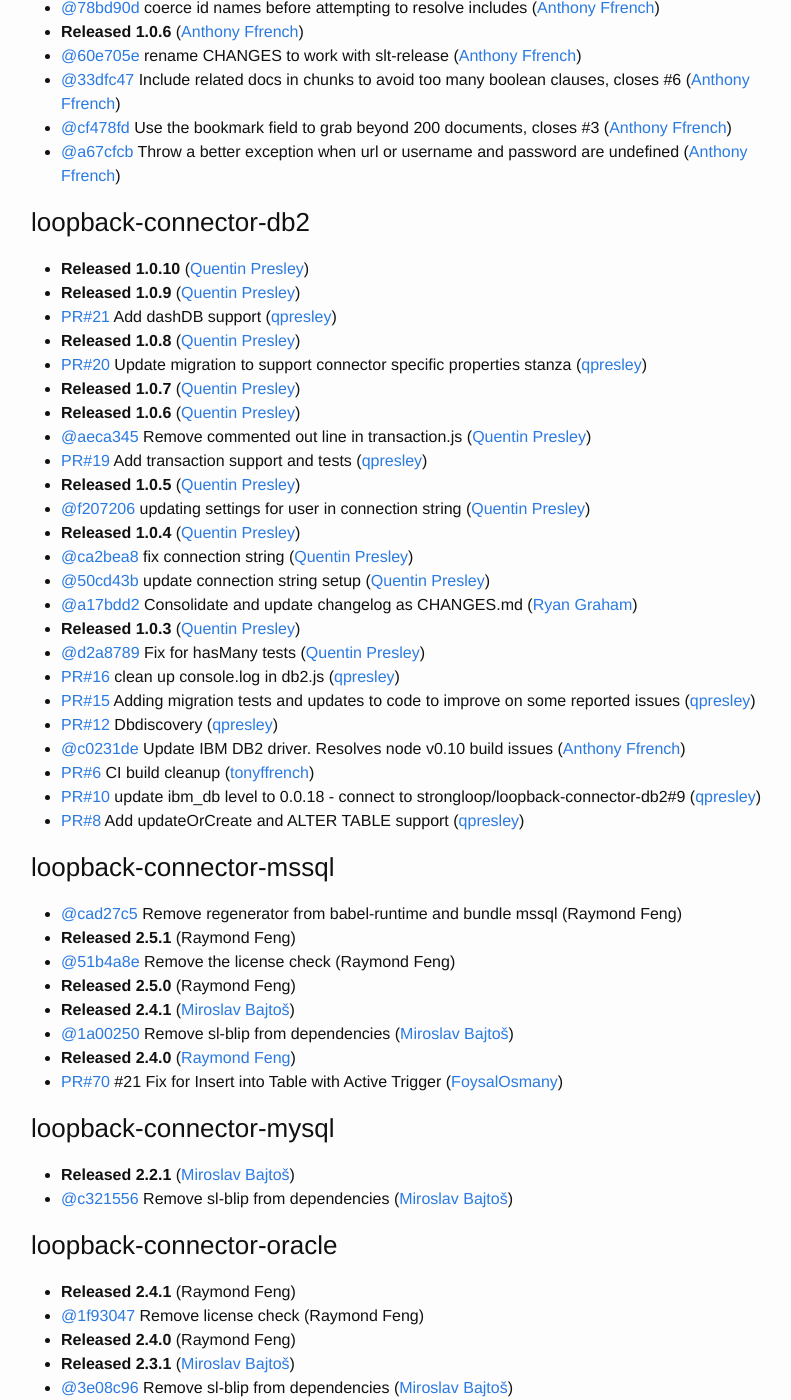
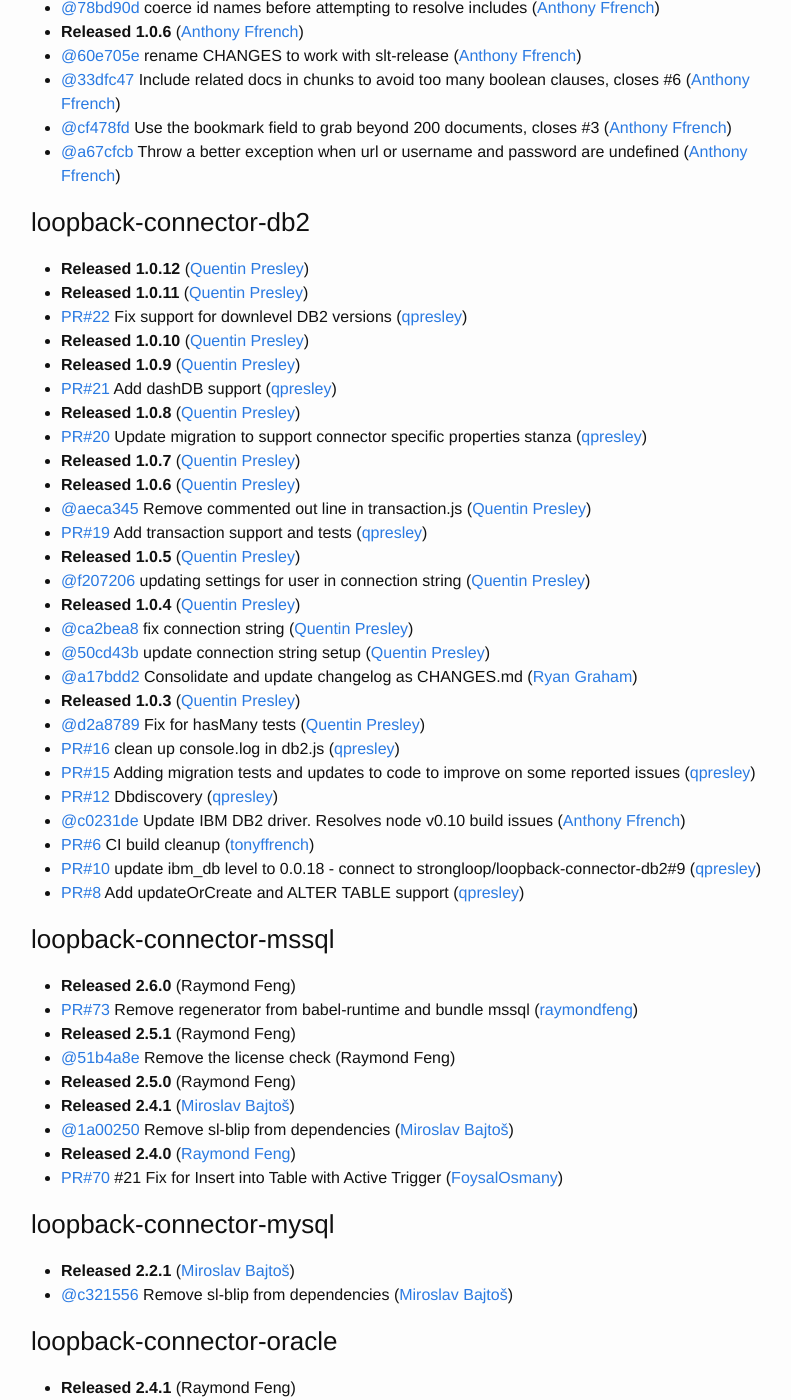
Before and after one commit to strongloop/loopback, a Jekyll site: the page built from index.md, in a window 1280 px wide and 1400 px high, scrolled down 2477 px. Shown: the whole window, without its empty margins (239-1030 px from the left). Built offline with Jekyll 4.4.1, drawn with Linux system fonts in a browser that asks for light colours; some of the changed text lies outside the part shown.

Commit message:
Update changelog

```diff
--- a/index.md
+++ b/index.md
@@ -109,6 +109,9 @@
 
 
 ### loopback-connector-db2
+ * **Released 1.0.12** ([Quentin Presley](https://github.com/qpresley))
+ * **Released 1.0.11** ([Quentin Presley](https://github.com/qpresley))
+ * [PR#22](https://github.com/strongloop/loopback-connector-db2/pull/22) Fix support for downlevel DB2 versions ([qpresley](https://github.com/qpresley))
  * **Released 1.0.10** ([Quentin Presley](https://github.com/qpresley))
  * **Released 1.0.9** ([Quentin Presley](https://github.com/qpresley))
  * [PR#21](https://github.com/strongloop/loopback-connector-db2/pull/21) Add dashDB support ([qpresley](https://github.com/qpresley))
@@ -136,7 +139,8 @@
 
 
 ### loopback-connector-mssql
- * [@cad27c5](https://github.com/strongloop/loopback-connector-mssql/commit/cad27c56ef1b1599c646d5d87b4939551035e130) Remove regenerator from babel-runtime and bundle mssql (Raymond Feng)
+ * **Released 2.6.0** (Raymond Feng)
+ * [PR#73](https://github.com/strongloop/loopback-connector-mssql/pull/73) Remove regenerator from babel-runtime and bundle mssql ([raymondfeng](https://github.com/raymondfeng))
  * **Released 2.5.1** (Raymond Feng)
  * [@51b4a8e](https://github.com/strongloop/loopback-connector-mssql/commit/51b4a8e052098230029fd7950cb820f0b31a15bf) Remove the license check (Raymond Feng)
  * **Released 2.5.0** (Raymond Feng)
@@ -161,6 +165,7 @@
 
 
 ### loopback-connector-postgresql
+ * [PR#132](https://github.com/strongloop/loopback-connector-postgresql/pull/132) - Adds support for long JSON strings when using `embedOne` ([jimmylimm](https://github.com/jimmylimm))
  * **Released 2.4.1** ([Miroslav Bajtoš](https://github.com/bajtos))
  * [@e64a894](https://github.com/strongloop/loopback-connector-postgresql/commit/e64a894c80031182a5f86a893b7ff3b990d1e485) Remove sl-blip from dependencies ([Miroslav Bajtoš](https://github.com/bajtos))
 
```
Also changed, not shown: other parts of index.md (+1 -1 lines).
